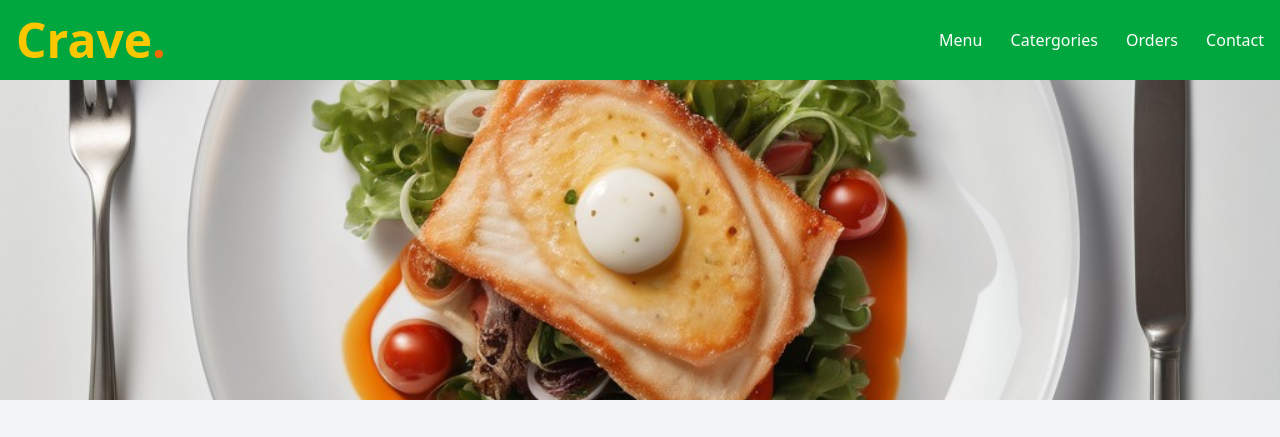
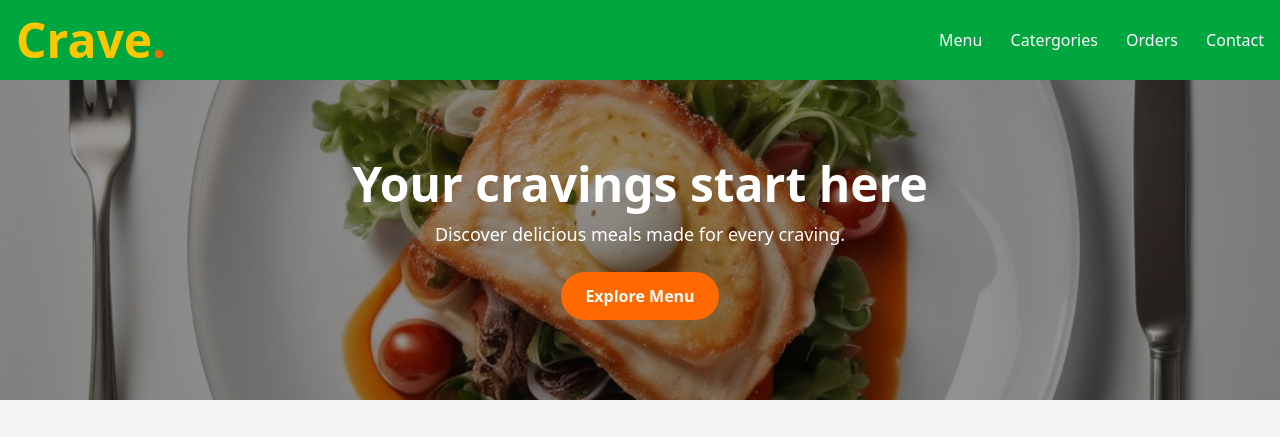
Before and after one commit to ruth-chirwa/food-menu-app, a Django app: page / in a window 1280 px wide. Shown: the top 437 px of the page. Run offline with Django 5.2, Linux system fonts and the light colour scheme; data comes from the database, SQL or seed files in the repository.

Commit message:
feat: add text overlay

```diff
--- a/menu/food_menu/templates/food_menu/menu.html
+++ b/menu/food_menu/templates/food_menu/menu.html
@@ -2,10 +2,30 @@
 {% load static %}
 
 {% block content %}
+<div class="relative">
+    <img src="{% static 'food_menu/images/hero_section.jpg' %}"
+         alt="Food Menu"
+         class="w-full h-80 object-cover">
 
-<img src="{% static 'food_menu/images/hero_section.jpg' %}"
-     alt="Food Menu"
-     class="w-full h-80 object-cover">
+
+    <div class="absolute inset-0 bg-black/40"></div>
+
+
+    <div class="absolute inset-0 flex flex-col items-center justify-center text-center px-4">
+        <h1 class="text-white text-5xl font-bold mb-3">
+            Your cravings start here
+        </h1>
+
+        <p class="text-white text-lg mb-6">
+            Discover delicious meals made for every craving.
+        </p>
+
+        <a href="http://"
+           class="bg-orange-500 hover:bg-orange-600 text-white font-semibold px-6 py-3 rounded-full transition">
+            Explore Menu
+        </a>
+    </div>
+</div>
 
 <div class="grid grid-cols-1 sm:grid-cols-2 lg:grid-cols-3 gap-8 p-10 items-stretch">
 
@@ -15,7 +35,7 @@
 
         <img src="{{ item.image }}"
              alt="{{ item.description }}"
-             class="w-full h-56 object-cover">
+             class="w-full h-56 object-cover hover:scale-105 transition duration-300">
 
         <div class="p-5">
 
```
